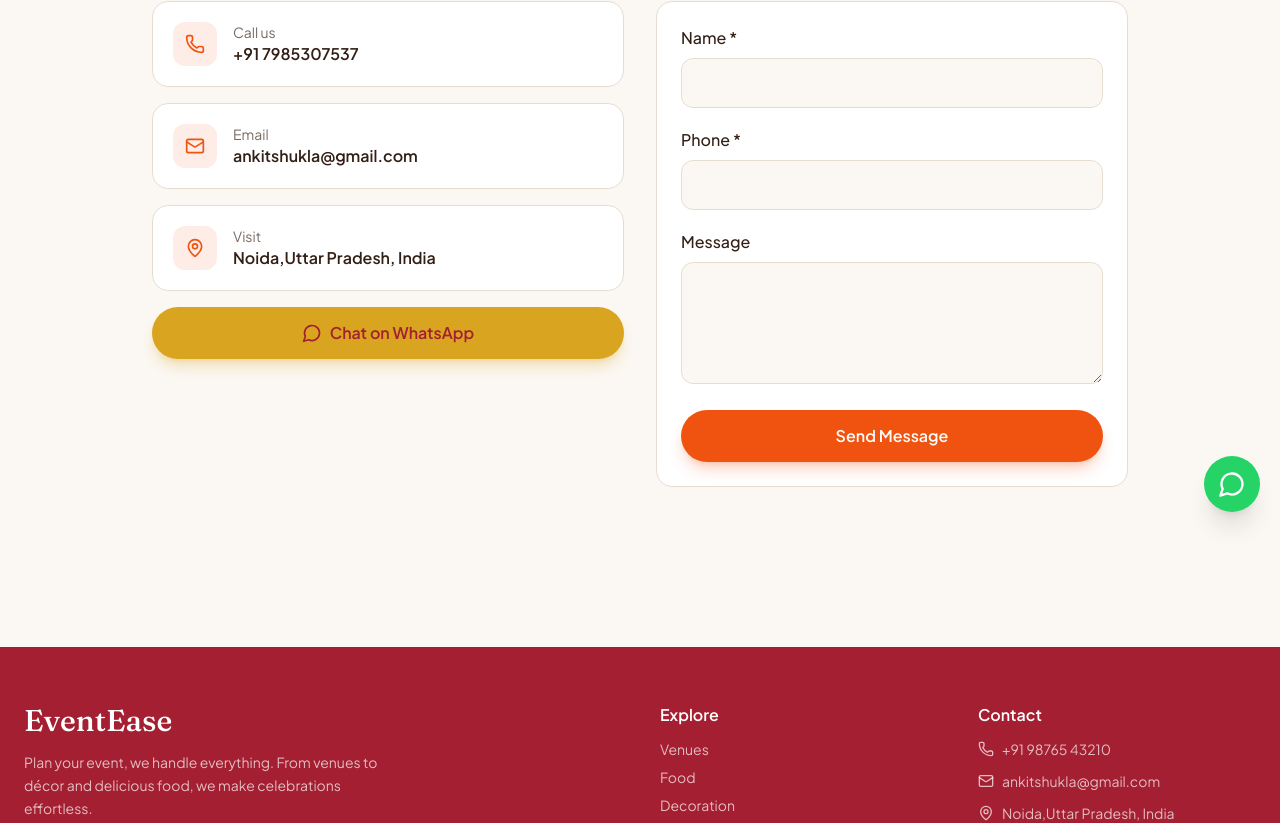
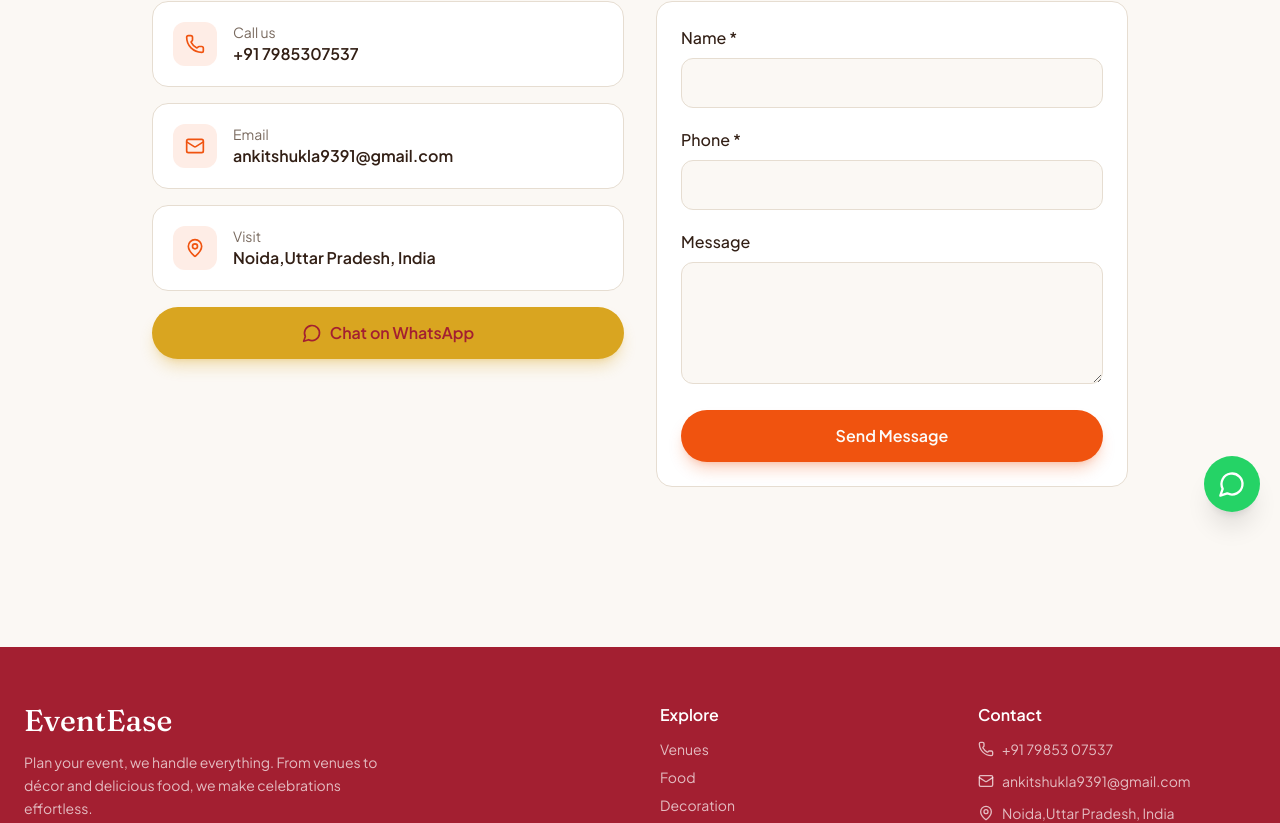
Before and after one commit to AshwinSharma0/easy-palanning, a React (Vite) app in the folder plann-easly/apps/web/: page /contact in a window 1280 px wide. Shown: the part 268-1091 px from the top of the page. Built offline with nearby package versions, Linux system fonts and the light colour scheme; no server answers; the HTML template or start-up script is replaced by a standard one; what pocketbase would draw is missing.

Commit message:
Update branding and contact information

```diff
--- a/plann-easly/apps/web/src/components/Footer.jsx
+++ b/plann-easly/apps/web/src/components/Footer.jsx
@@ -29,8 +29,8 @@ function Footer() {
         <div>
           <h4 className="font-semibold text-white mb-3">Contact</h4>
           <ul className="space-y-3 text-sm text-white/70">
-            <li className="flex gap-2"><Phone className="h-4 w-4 mt-0.5" /> +91 98765 43210</li>
-            <li className="flex gap-2"><Mail className="h-4 w-4 mt-0.5" /> ankitshukla@gmail.com</li>
+            <li className="flex gap-2"><Phone className="h-4 w-4 mt-0.5" /> +91 79853 07537</li>
+            <li className="flex gap-2"><Mail className="h-4 w-4 mt-0.5" /> ankitshukla9391@gmail.com</li>
             <li className="flex gap-2"><MapPin className="h-4 w-4 mt-0.5" /> Noida,Uttar Pradesh, India</li>
           </ul>
         </div>
--- a/plann-easly/apps/web/src/data/content.js
+++ b/plann-easly/apps/web/src/data/content.js
@@ -66,7 +66,7 @@ export const gallery = [
   'https://images.hostinger.com/e322cf63-5c44-4b60-9d5f-400cfee4ba62.png',
 ];
 
-export const WHATSAPP_NUMBER = '919876543210';
+export const WHATSAPP_NUMBER = '7985307537';
 export const waLink = (text = 'Hi EventEase, I would like to plan an event!') =>
   `https://wa.me/${WHATSAPP_NUMBER}?text=${encodeURIComponent(text)}`;
 
--- a/plann-easly/apps/web/src/pages/ContactPage.jsx
+++ b/plann-easly/apps/web/src/pages/ContactPage.jsx
@@ -30,7 +30,7 @@ function ContactPage() {
   const inputCls = 'w-full rounded-xl border border-input bg-background px-4 py-3 min-h-[48px] focus:outline-none focus:ring-2 focus:ring-primary';
   const details = [
     { icon: Phone, label: 'Call us', value: '+91 7985307537' },
-    { icon: Mail, label: 'Email', value: 'ankitshukla@gmail.com' },
+    { icon: Mail, label: 'Email', value: 'ankitshukla9391@gmail.com' },
     { icon: MapPin, label: 'Visit', value: 'Noida,Uttar Pradesh, India' },
   ];
 
```
Also changed, not shown: 1 other file (tests, documents, lock files or other folders).
